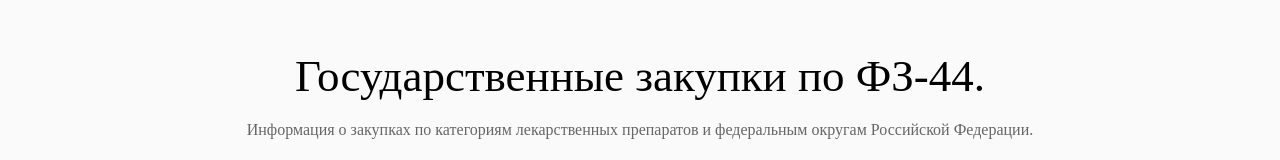
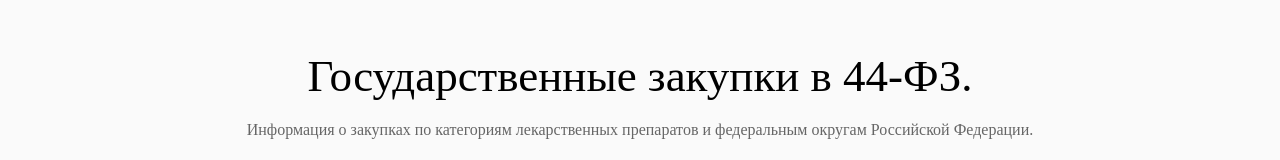
Before and after one commit to AlexServGE/PharmaBotJava, a plain HTML site: page Frontend/index.html in a window 1280 px wide. Shown: the top 160 px of the page. Drawn offline with Linux system fonts and the light colour scheme; no server answers.

Commit message:
readme.md updated

```diff
--- a/Frontend/index.html
+++ b/Frontend/index.html
@@ -4,7 +4,7 @@
 <head>
   <meta charset="UTF-8">
   <meta name="viewport" content="width=device-width, initial-scale=1.0">
-  <title>SEO & Digital Marketing For Your Website.</title>
+  <title>Свежие закупки в 44-ФЗ</title>
   <link rel="stylesheet" href="styles.css">
   <link rel="stylesheet" href="jsstyles.css">
   <script src="requestDateFromTo.js" defer></script>
@@ -18,7 +18,7 @@
 <div class="header">
   <div class="container">
     <div class="header__text">
-      <p class="header__text__title">Государственные закупки по ФЗ-44.</p>
+      <p class="header__text__title">Государственные закупки в 44-ФЗ.</p>
       <p class="header__text__content">Информация о закупках по категориям лекарственных препаратов и федеральным
         округам Российской Федерации.</p>
     </div>
--- a/Frontend/initPage.js
+++ b/Frontend/initPage.js
@@ -27,13 +27,12 @@ procurementsBoxElement.insertAdjacentElement("beforeend", procurementsBoxElement
 
 document.addEventListener('DOMContentLoaded', async () => {
     const procurements = await getProcurements(dateToRequestFrom, dateToRequestTo);
-    console.log(procurements);
     procurements.forEach(procurement => {
         const procurementElement = document.createElement('div');
         procurementElement.classList.add("procurements_box__procurement");
         procurementsBoxElementVariable.insertAdjacentElement("beforeend", procurementElement);
         for (let key in procurement) {
-            if (key === "id" || key === "tenderLink"|| key === "medicineCategory") {
+            if (key === "id" || key === "tenderLink" || key === "medicineCategory") {
                 continue;
             }
             if (key === "tenderId") {
--- a/Frontend/script.js
+++ b/Frontend/script.js
@@ -74,7 +74,6 @@ searchBtnEl.addEventListener('click', async () => {
         categoryBlockEls.forEach(curCategoryBlock => {
             curCategoryBlock.classList.remove('radio_visibility_hidden');
             curCategoryBlock.classList.remove('category__block__border');
-
             radioButtonCategoryElSelected = curCategoryBlock.querySelector(".category_button");
             radioButtonCategoryElSelected.checked = false;
         });
```
Also changed, not shown: http_app_screenshot.png (added), 2 other files.
